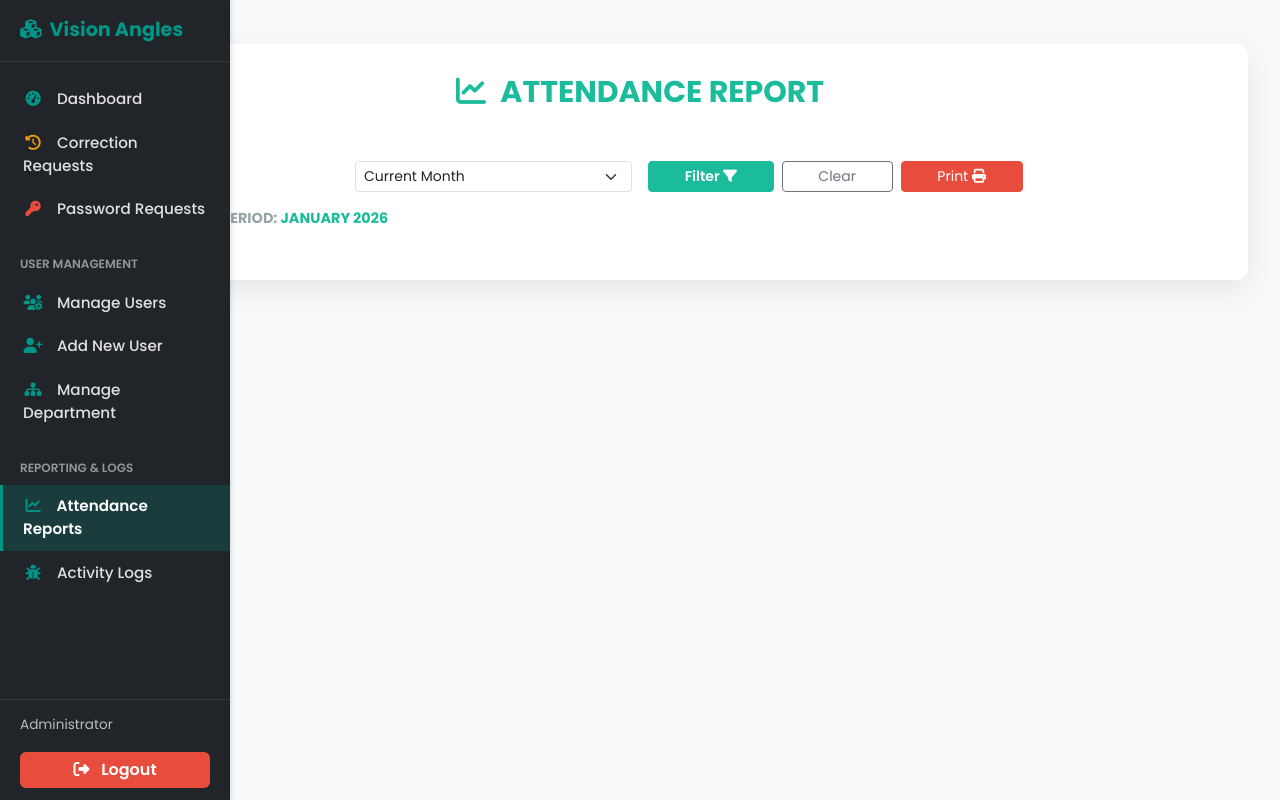
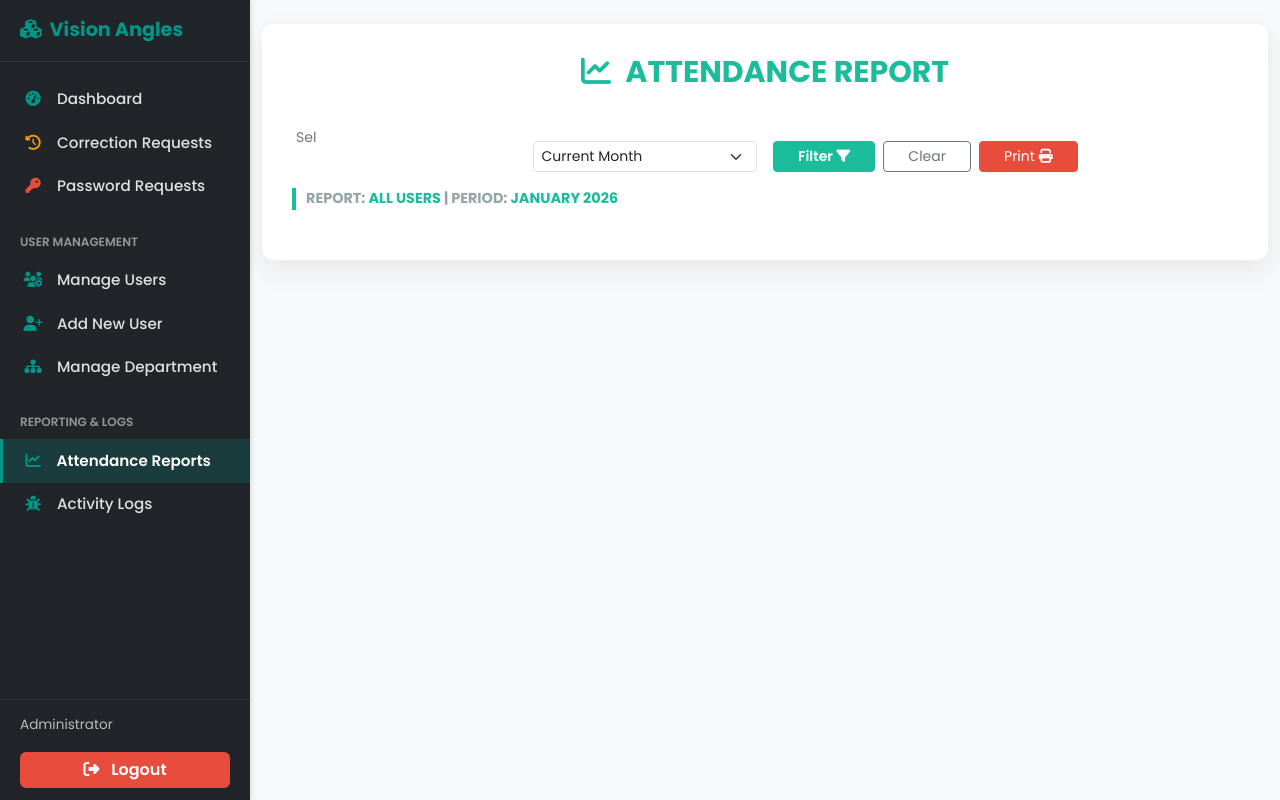
Before and after one commit to mohamednaimuddin/attendance, a PHP site: page /attendance_report.php in a window 1280 px wide. Run offline with PHP 8.4, Linux system fonts and the light colour scheme; a user stored in the database is signed in; data comes from the database, SQL or seed files in the repository; data that the repository does not hold is empty; some libraries are stand-ins or nearby versions.

Commit message:
side bar issue fixed

```diff
--- a/assets/css/admin_dashboard.css
+++ b/assets/css/admin_dashboard.css
@@ -36,7 +36,7 @@ body {
  */
 /* Desktop Default (lg breakpoint: >= 992px) */
 .sidebar {
-    width: 230px;
+    width: 250px;
     height: 100vh;
     position: fixed;
     top: 0;
@@ -52,8 +52,8 @@ body {
 }
 
 .main-container {
-    margin-left: 230px;
-    width: calc(100% - 230px);
+    margin-left: 250px;
+    width: calc(100% - 250px);
     display: flex;
     flex-direction: column;
     min-height: 100vh;
@@ -147,6 +147,7 @@ body {
     font-weight: 500;
     border-left: 3px solid transparent;
     transition: all 0.2s ease;
+    white-space: nowrap;
 }
 .nav-link:hover {
     background: rgba(255, 255, 255, 0.05);
--- a/attendance_report.php
+++ b/attendance_report.php
@@ -435,7 +435,6 @@ $mobile_footer_content = '
         font-family: 'Poppins', sans-serif;
         background-color: var(--bg-primary);
         color: var(--text-color);
-        padding: 20px;
         transition: background-color 0.5s ease, color 0.5s ease;
     }
 
@@ -781,9 +780,6 @@ $mobile_footer_content = '
 
     /* === MOBILE RESPONSIVENESS ADJUSTMENTS === */
     @media (max-width: 767px) {
-        body {
-            padding: 10px;
-        }
 
         .report-card {
             padding: 15px;
@@ -1100,7 +1096,7 @@ $mobile_footer_content = '
 </head>
 
 <body>
-<aside class="sidebar d-print-none d-lg-flex">
+<aside class="sidebar d-print-none">
     <div class="sidebar-header">
         <i class="fas fa-cubes me-2"></i>Vision Angles
     </div>
@@ -1157,6 +1153,7 @@ $mobile_footer_content = '
         </a>
     </div>
 </aside>
+<div class="main-container">
  <div class="container-fluid py-4">
 
         <div class="print-header" style="display:none;">
@@ -1336,6 +1333,7 @@ $mobile_footer_content = '
 
 
     </div>
+</div><!-- End main-container -->
 
     <script src="https://cdn.jsdelivr.net/npm/bootstrap@5.3.0/dist/js/bootstrap.bundle.min.js"></script>
     <script src="https://code.jquery.com/jquery-3.7.1.min.js"></script>
```
Also changed, not shown: logs.php (+64 -57 lines).
